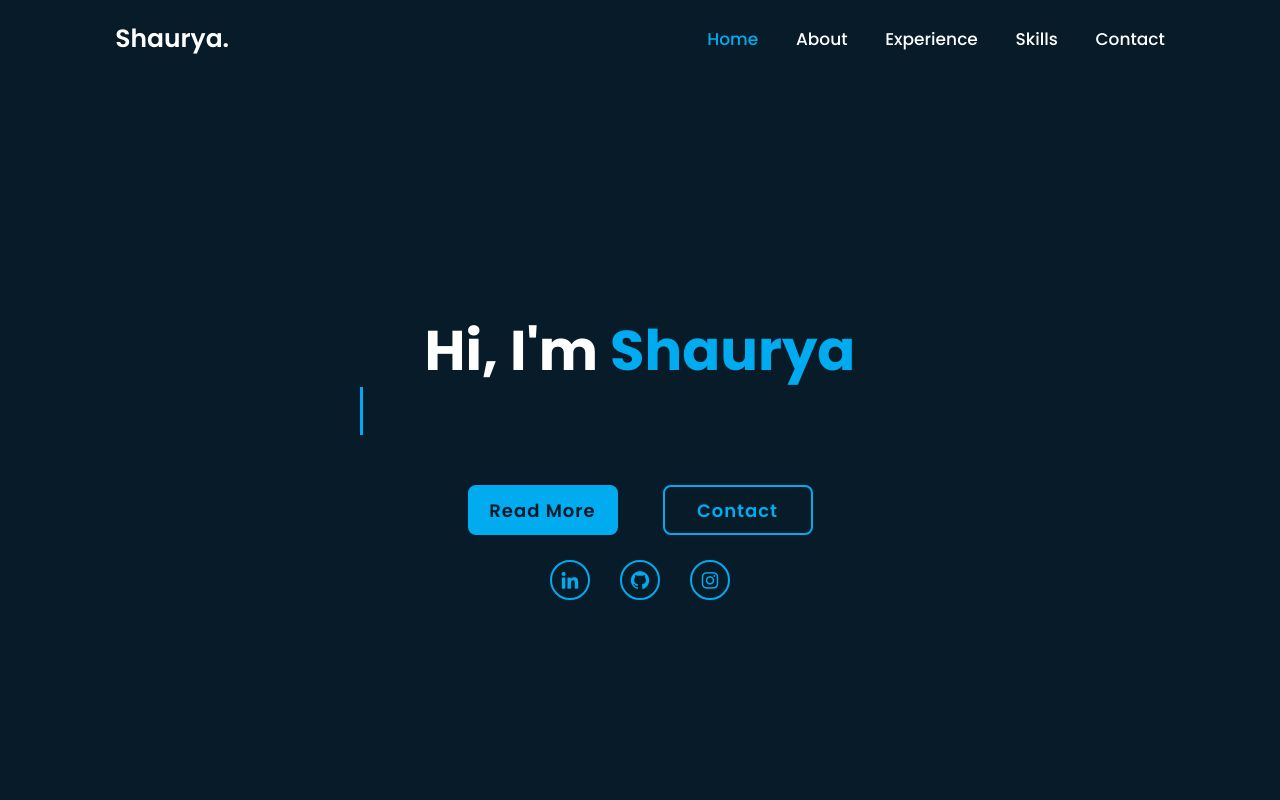
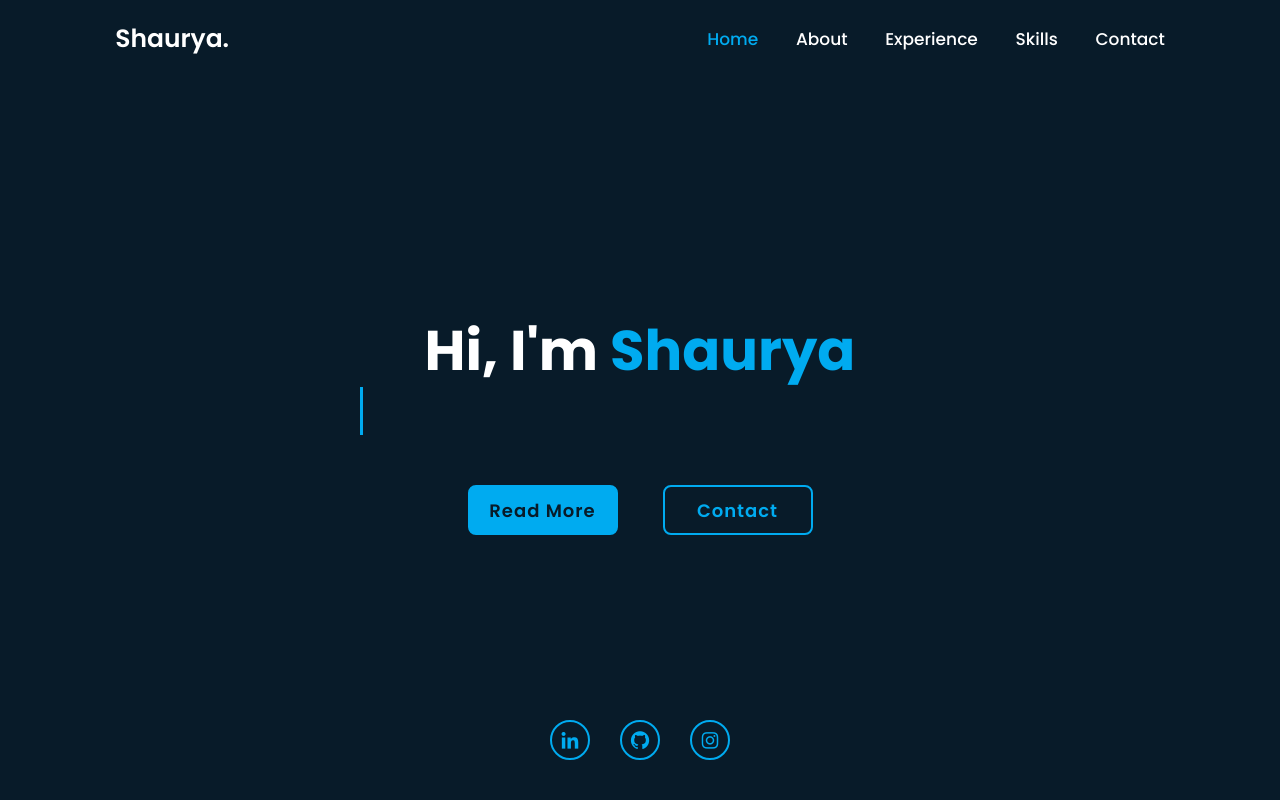
Before and after one commit to shaurya10n/Website, a plain HTML site: page index.html in a window 1280 px wide. Shown: the top 800 px of the page. Drawn offline with nearby package versions, Linux system fonts and the light colour scheme.

Commit message:
Add files via upload

```diff
--- a/styles.css
+++ b/styles.css
@@ -181,14 +181,13 @@ section{
 }
 
 .home-sci {
-    position: absolute;
-    left: 50%;
-    transform: translateX(-50%);
-    bottom: 20rem;
     display: flex;
     justify-content: space-between;
+    align-items: center;
+    position: absolute;
+    bottom: 4rem;
     width: 180px;
-}
+  }
 
 .home-sci a{
     position: relative;
```
